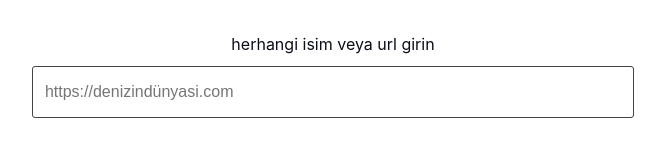
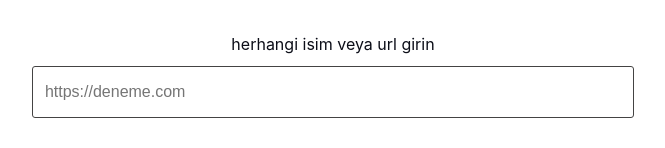
Before and after one commit to mfcandan/qr-generator, a React (Create React App) app: page / in a window 1280 px wide. Shown: the part 375-523 px from the top of the page, without its empty margins (331-996 px from the left). Built offline with nearby package versions, Linux system fonts and the light colour scheme.

Commit message:
Update QrCode.js

```diff
--- a/src/QrCode.js
+++ b/src/QrCode.js
@@ -41,7 +41,7 @@ const QrCode = () => {
             type="text"
             value={url}
             onChange={qrCodeEncoder}
-            placeholder="https://denizindünyasi.com"
+            placeholder="https://deneme.com"
           />
           <button type="submit" disabled={!url}>
             Download QR code
```
